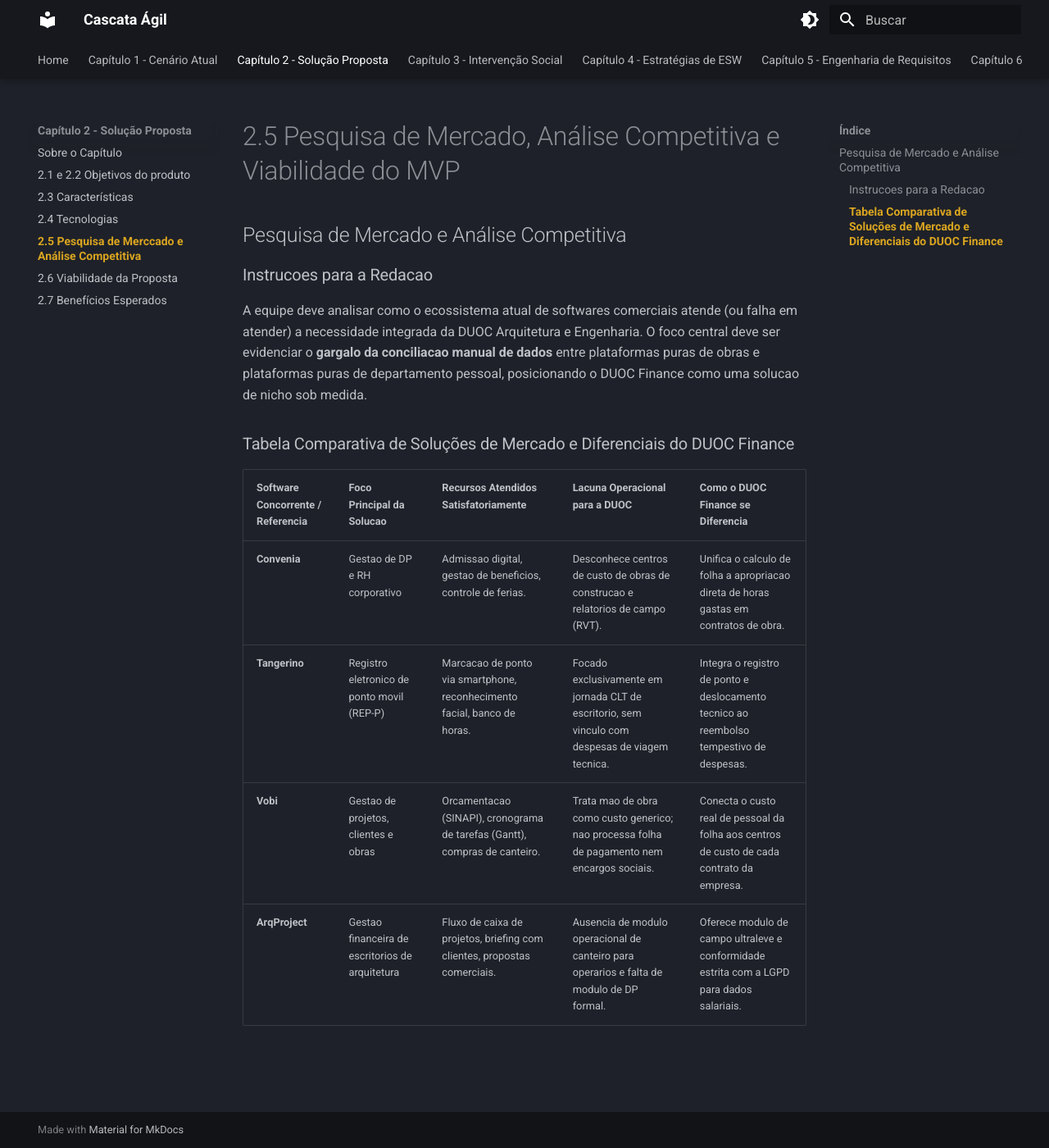
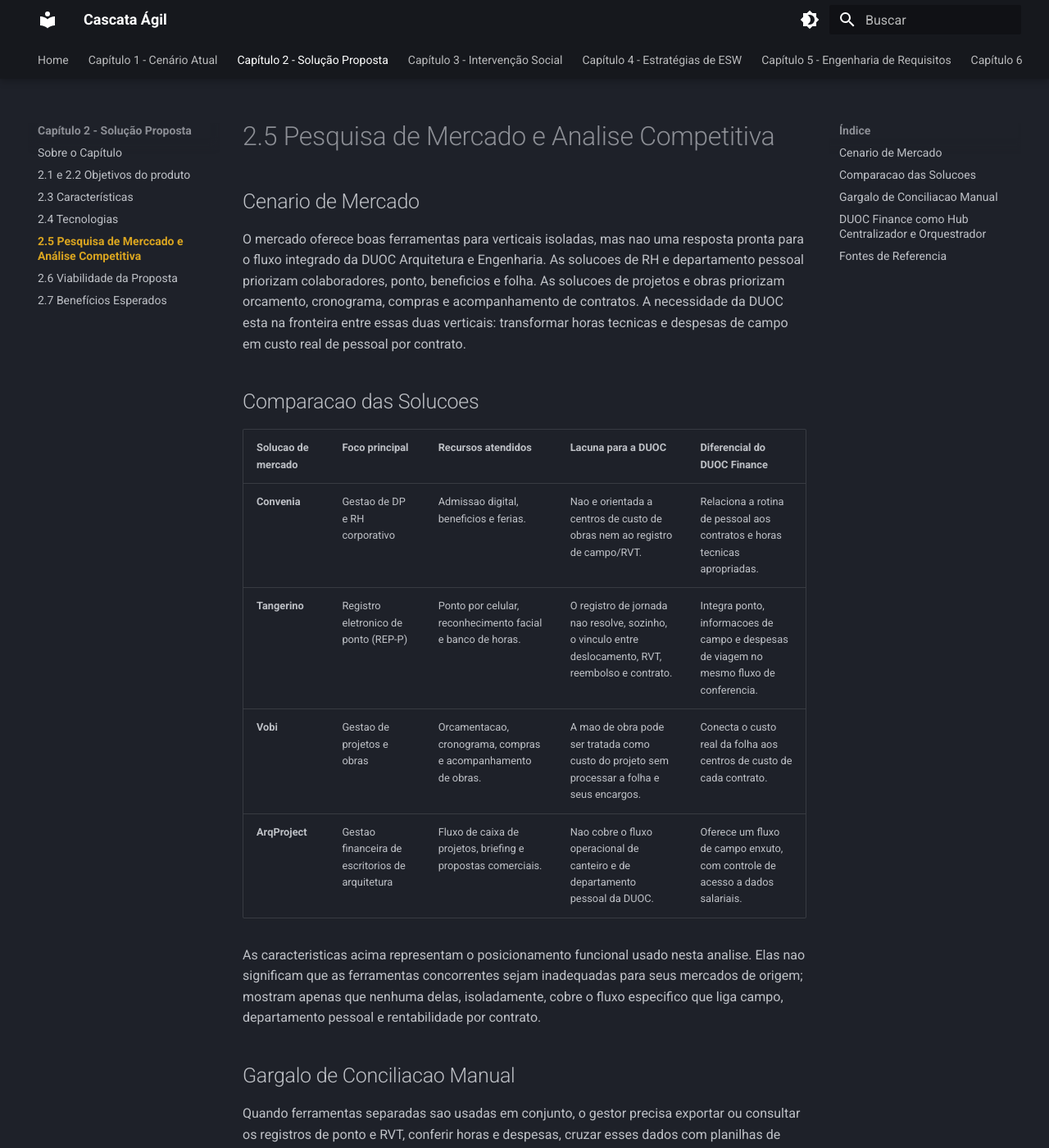
Before and after one commit to mdsreq-fga-unb/REQ-2026.2-T01-DUOC-Finance, an MkDocs documentation site: the page built from docs/visao-produto/capitulo-2/2.5-pesquisa-mercado.md, in a window 1280 px wide and 1400 px high. Shown: the whole window at 82% size. Built offline with MkDocs 1.6.1 and Material for MkDocs 9.7.7, drawn with Linux system fonts in a browser that asks for light colours; some of the changed text lies outside the part shown.

Commit message:
docs(mercado): atualizar pesquisa e viabilidade do MVP

```diff
--- a/docs/visao-produto/capitulo-2/2.5-pesquisa-mercado.md
+++ b/docs/visao-produto/capitulo-2/2.5-pesquisa-mercado.md
@@ -1,15 +1,39 @@
-# 2.5 Pesquisa de Mercado, Análise Competitiva e Viabilidade do MVP
+# 2.5 Pesquisa de Mercado e Analise Competitiva
 
-## Pesquisa de Mercado e Análise Competitiva
+## Cenario de Mercado
 
-### Instrucoes para a Redacao
-A equipe deve analisar como o ecossistema atual de softwares comerciais atende (ou falha em atender) a necessidade integrada da DUOC Arquitetura e Engenharia. O foco central deve ser evidenciar o **gargalo da conciliacao manual de dados** entre plataformas puras de obras e plataformas puras de departamento pessoal, posicionando o DUOC Finance como uma solucao de nicho sob medida.
+O mercado oferece boas ferramentas para verticais isoladas, mas nao uma resposta pronta para o fluxo integrado da DUOC Arquitetura e Engenharia. As solucoes de RH e departamento pessoal priorizam colaboradores, ponto, beneficios e folha. As solucoes de projetos e obras priorizam orcamento, cronograma, compras e acompanhamento de contratos. A necessidade da DUOC esta na fronteira entre essas duas verticais: transformar horas tecnicas e despesas de campo em custo real de pessoal por contrato.
 
-### Tabela Comparativa de Soluções de Mercado e Diferenciais do DUOC Finance
+## Comparacao das Solucoes
 
-| Software Concorrente / Referencia | Foco Principal da Solucao | Recursos Atendidos Satisfatoriamente | Lacuna Operacional para a DUOC | Como o DUOC Finance se Diferencia |
+| Solucao de mercado | Foco principal | Recursos atendidos | Lacuna para a DUOC | Diferencial do DUOC Finance |
 | :--- | :--- | :--- | :--- | :--- |
-| **Convenia** | Gestao de DP e RH corporativo | Admissao digital, gestao de beneficios, controle de ferias. | Desconhece centros de custo de obras de construcao e relatorios de campo (RVT). | Unifica o calculo de folha a apropriacao direta de horas gastas em contratos de obra. |
-| **Tangerino** | Registro eletronico de ponto movil (REP-P) | Marcacao de ponto via smartphone, reconhecimento facial, banco de horas. | Focado exclusivamente em jornada CLT de escritorio, sem vinculo com despesas de viagem tecnica. | Integra o registro de ponto e deslocamento tecnico ao reembolso tempestivo de despesas. |
-| **Vobi** | Gestao de projetos, clientes e obras | Orcamentacao (SINAPI), cronograma de tarefas (Gantt), compras de canteiro. | Trata mao de obra como custo generico; nao processa folha de pagamento nem encargos sociais. | Conecta o custo real de pessoal da folha aos centros de custo de cada contrato da empresa. |
-| **ArqProject** | Gestao financeira de escritorios de arquitetura | Fluxo de caixa de projetos, briefing com clientes, propostas comerciais. | Ausencia de modulo operacional de canteiro para operarios e falta de modulo de DP formal. | Oferece modulo de campo ultraleve e conformidade estrita com a LGPD para dados salariais. |
+| **Convenia** | Gestao de DP e RH corporativo | Admissao digital, beneficios e ferias. | Nao e orientada a centros de custo de obras nem ao registro de campo/RVT. | Relaciona a rotina de pessoal aos contratos e horas tecnicas apropriadas. |
+| **Tangerino** | Registro eletronico de ponto (REP-P) | Ponto por celular, reconhecimento facial e banco de horas. | O registro de jornada nao resolve, sozinho, o vinculo entre deslocamento, RVT, reembolso e contrato. | Integra ponto, informacoes de campo e despesas de viagem no mesmo fluxo de conferencia. |
+| **Vobi** | Gestao de projetos e obras | Orcamentacao, cronograma, compras e acompanhamento de obras. | A mao de obra pode ser tratada como custo do projeto sem processar a folha e seus encargos. | Conecta o custo real da folha aos centros de custo de cada contrato. |
+| **ArqProject** | Gestao financeira de escritorios de arquitetura | Fluxo de caixa de projetos, briefing e propostas comerciais. | Nao cobre o fluxo operacional de canteiro e de departamento pessoal da DUOC. | Oferece um fluxo de campo enxuto, com controle de acesso a dados salariais. |
+
+As caracteristicas acima representam o posicionamento funcional usado nesta analise. Elas nao significam que as ferramentas concorrentes sejam inadequadas para seus mercados de origem; mostram apenas que nenhuma delas, isoladamente, cobre o fluxo especifico que liga campo, departamento pessoal e rentabilidade por contrato.
+
+## Gargalo de Conciliacao Manual
+
+Quando ferramentas separadas sao usadas em conjunto, o gestor precisa exportar ou consultar os registros de ponto e RVT, conferir horas e despesas, cruzar esses dados com planilhas de folha e depois lancar os valores no controle financeiro de cada obra. Esse processo pode gerar duplicidade de lancamentos, retrabalho, divergencia de valores e dificuldade para auditar quem alterou uma informacao. Tambem impede que os socios visualizem com agilidade a margem real de cada contrato.
+
+O gargalo, portanto, nao e a ausencia de software para RH ou para obras. E a ponte manual entre os dois dominios. O MVP do DUOC Finance ataca essa ponte ao manter uma referencia comum de colaborador, contrato, RVT, ponto e despesa, permitindo que o custo de pessoal seja apropriado ao contrato sem depender de reconciliacoes paralelas em planilhas.
+
+## DUOC Finance como Hub Centralizador e Orquestrador
+
+O DUOC Finance se posiciona como um **Hub Centralizador e Orquestrador do Fluxo Administrativo**, e nao como um ERP generico de construcao ou uma plataforma completa de RH corporativo. No MVP, a orquestracao ocorre em tres movimentos:
+
+1. O campo registra ponto, horas tecnicas e informacoes do RVT.
+2. O departamento pessoal e o financeiro conferem os dados, calculam folha, comissoes e reembolsos conforme o escopo aprovado e associam os valores ao contrato.
+3. Os socios consultam a visao consolidada de custos e margem por contrato, com permissoes adequadas ao papel de cada usuario.
+
+Essa centralizacao reduz a necessidade de transcrever dados entre sistemas e cria a base para futuras integracoes por APIs ou exportacoes estruturadas. O diferencial de nicho esta na orquestracao do nexo entre tempo tecnico, despesa e custo financeiro, com controle de acesso e tratamento de dados sensiveis conforme a LGPD.
+
+## Fontes de Referencia
+
+- [Convenia](https://www.convenia.com.br/)
+- [Tangerino](https://tangerino.com.br/)
+- [Vobi](https://vobi.com.br/)
+- [ArqProject](https://arqproject.com.br/)
```
Also changed, not shown: docs/visao-produto/capitulo-2/2.6-viabilidade-mvp.md (+23 -8 lines).
